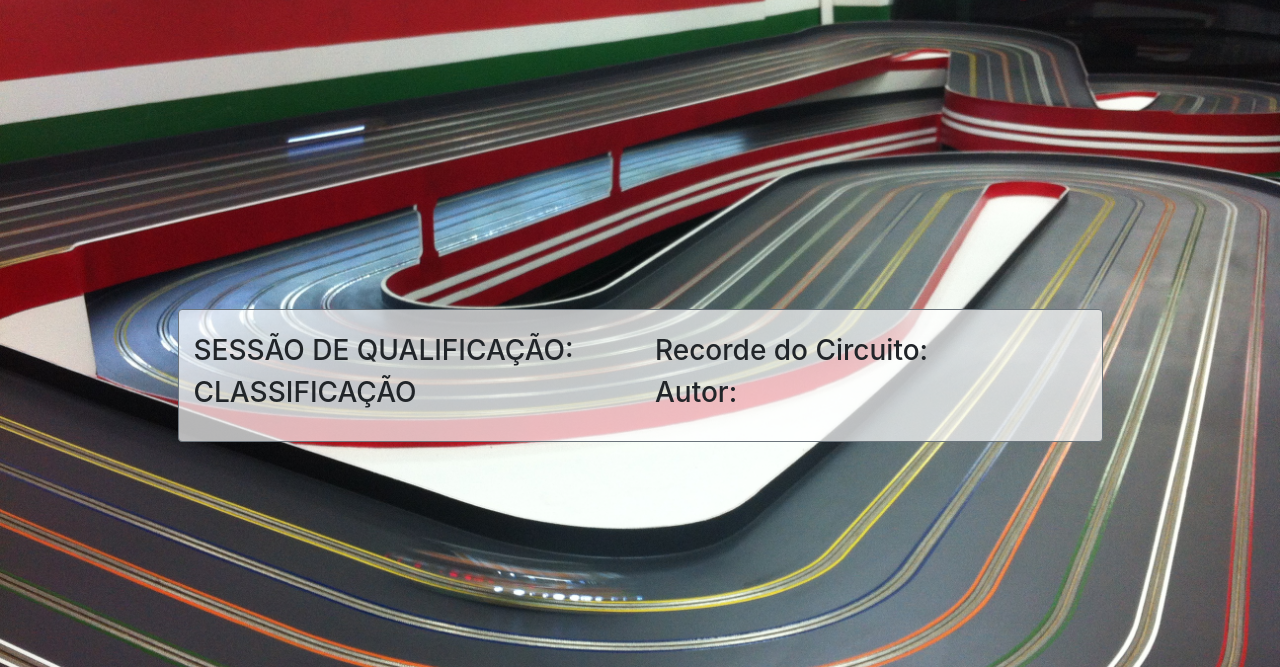
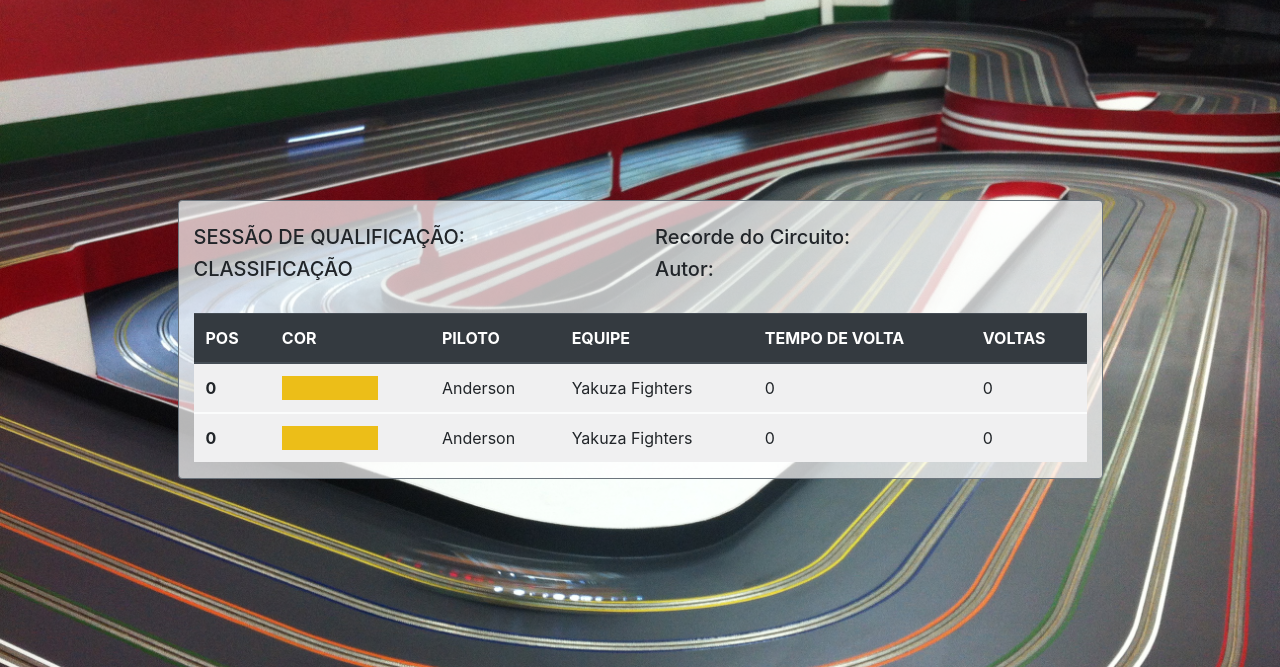
Before and after one commit to AndersonCorreia/PBL-2020.1-Autorama, a Flask app: page /qualificatoria in a window 1280 px wide. Shown: the part 133-800 px from the top of the page. Run offline with Flask 2, Linux system fonts and the light colour scheme; data that the repository does not hold is empty; some libraries are stand-ins or nearby versions.

Commit message:
tela de qualificaçao

```diff
--- a/app.py
+++ b/app.py
@@ -34,7 +34,9 @@ def test():
 @app.route('/qualificatoria', methods=['GET'])
 def qualificatoria():
     if (request.method == "GET"):
-        return render_template('qualificatoria/qualificatoria.html', ativo=True)
+        corrida = Corrida()
+        qualificatoria = corrida.getDadosQualificatoria()
+        return render_template('qualificatoria/qualificatoria.html', ativo=True, qualificatoria=qualificatoria)
 
 
 @app.route("/rest")
--- a/models/Autorama.py
+++ b/models/Autorama.py
@@ -116,5 +116,10 @@ class Autorama:
             if piloto['piloto_id'] == piloto_id:
                 return piloto
 
+    def getEquipe(self, equipe_id):
+        for equipe in self.dados['equipes']:
+            if equipe['equipe_id'] == equipe_id:
+                return equipe
+
     def timestampFormat(self, time):
         return "" + str( int(time/60) ) + ":" + str(time%60) + ":000"
--- a/models/Corrida.py
+++ b/models/Corrida.py
@@ -14,7 +14,7 @@ class Corrida:
             self.corrida = self.autorama.getCorrida(corrida_id)
 
     def save(self, dados):
-        self.autoram.saveCorrida(self.corrida)
+        self.autorama.saveCorrida(self.corrida)
 
     def qualificatoria(self):
         connection = self.leitor.getConnection()
@@ -51,3 +51,19 @@ class Corrida:
 
             connection.requestSend({"success": True, "encerrarCorrida": corridaEnd})
         connection.requestClose()
+
+    def getDadosQualificatoria(self):
+        corrida = self.autorama.getCorridaAtual()
+        qualificatoria = []
+        pos = {}
+        for piloto in corrida['pilotos']:
+            pilotoAtual = self.autorama.getPiloto(piloto['piloto_id'])
+            pos['nome_piloto'] = pilotoAtual['nome']
+            pos['nome_equipe'] = self.autorama.getEquipe(pilotoAtual['equipe_id'])['nome']
+            pos['cor_carro'] = self.autorama.getCarro(pilotoAtual['carro_id'])['cor']
+            pos['pos']=0
+            pos['tempo_volta']=0
+            pos['voltas']=0
+            qualificatoria.append(pos)
+
+        return qualificatoria
--- a/templates/qualificatoria/qualificatoria.html
+++ b/templates/qualificatoria/qualificatoria.html
@@ -6,18 +6,44 @@
 {% block content %}
     <div class="row my-4">
         <div class="col-12 col-md-6">
-            <h3>SESSÃO DE QUALIFICAÇÃO: </h3>
+            <h5>{% block title %}SESSÃO DE QUALIFICAÇÃO: {% endblock %}</h5>
         </div>
         <div class="col-12 col-md-6">
-            <h3>Recorde do Circuito: </h3>
+            <h5>Recorde do Circuito: </h5>
         </div>
         <div class="col-12 col-md-6">
-            <h3>CLASSIFICAÇÃO</h3>
+            <h5>CLASSIFICAÇÃO</h5>
         </div>
         <div class="col-12 col-md-6">
-            <h3>Autor: </h3>
+            <h5>Autor: </h5>
         </div>
     </div>
+    <h2 class="text-center mt-4"></h2>
+    <table class="table table-striped table-responsive-md table-light col-12 p-0 m-0 my-3">
+        <thead class="thead-dark">
+          <tr>
+            <th scope="col-2">POS</th>
+            <th scope="col-2">COR</th>
+            <th scope="col-4">PILOTO</th>
+            <th scope="col-4">EQUIPE</th>
+            <th scope="col-2">TEMPO DE VOLTA</th>
+            <th scope="col-4">VOLTAS</th>
+          </tr>
+        </thead>
+        {% for pos in qualificatoria %}
+        <tbody>
+            <tr>
+                <th scope="row">{{pos['pos']}}</th>
+                <td><div style="background-color: {{pos['cor_carro']}}; width: 6em; height: 1.5em; margin: 0; padding: 0;"></div></td>
+                <td>{{pos['nome_piloto']}}</td>
+                <td>{{pos['nome_equipe']}}</td>
+                <td>{{pos['tempo_volta']}}</td>
+                <td>{{pos['voltas']}}</td>
+            </tr>
+        </tbody>
+        {% endfor %}
+
+    </table>
 
 
 {% endblock %}
```
Also changed, not shown: templates/config/piloto.html (+3 -4 lines).
